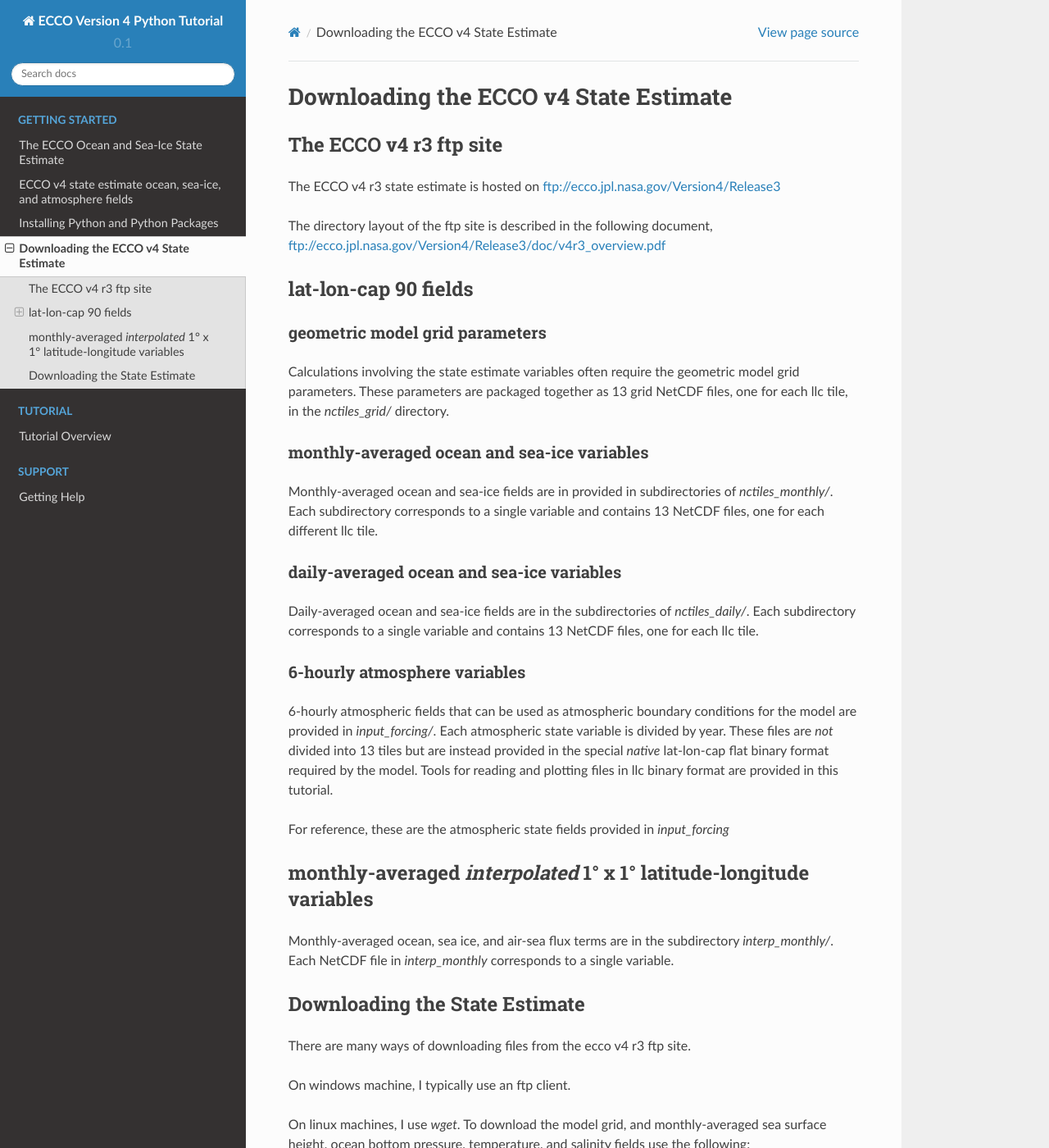
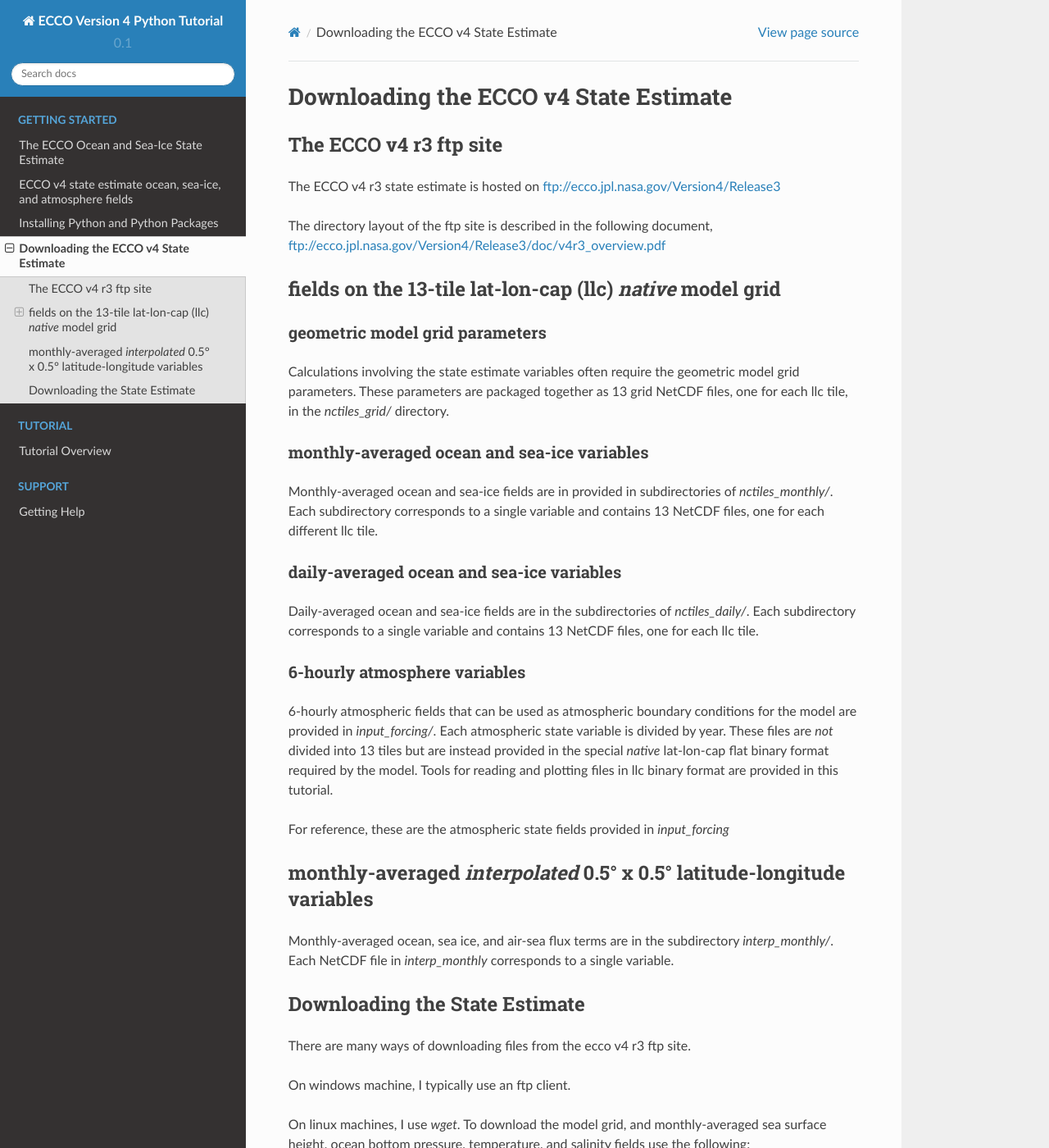
Before and after one commit to ECCO-GROUP/ECCO-v4-Python-Tutorial, a Sphinx documentation site: the page built from doc/Downloading_the_ECCO_v4_state_estimate.rst, in a window 1280 px wide and 1400 px high. Shown: the whole window at 82% size. Built offline with Sphinx 7.4.7 and the Read the Docs theme 2.0.0, drawn with Linux system fonts in a browser that asks for light colours; formulas are drawn with MathJax 3; pages that are not in the unit, such as notebooks, are missing from menus.

Commit message:
Update Downloading_the_ECCO_v4_state_estimate.rst

```diff
--- a/doc/Downloading_the_ECCO_v4_state_estimate.rst
+++ b/doc/Downloading_the_ECCO_v4_state_estimate.rst
@@ -13,8 +13,8 @@
 ftp://ecco.jpl.nasa.gov/Version4/Release3/doc/v4r3_overview.pdf
 
 .. _in-grid:
-lat-lon-cap 90 fields
-=====================
+fields on the 13-tile lat-lon-cap (llc) *native* model grid
+========================================================
 
 geometric model grid parameters
 -------------------------------
@@ -49,7 +49,7 @@
   eccov4r3_wspeed_YYYY              near-surface wind speed
 
 
-monthly-averaged *interpolated* 1° x 1° latitude-longitude variables
+monthly-averaged *interpolated* 0.5° x 0.5° latitude-longitude variables
 ====================================================================
 
 Monthly-averaged ocean, sea ice, and air-sea flux terms are in the subdirectory *interp_monthly/*. Each NetCDF file in *interp_monthly* corresponds to a single variable.
```
